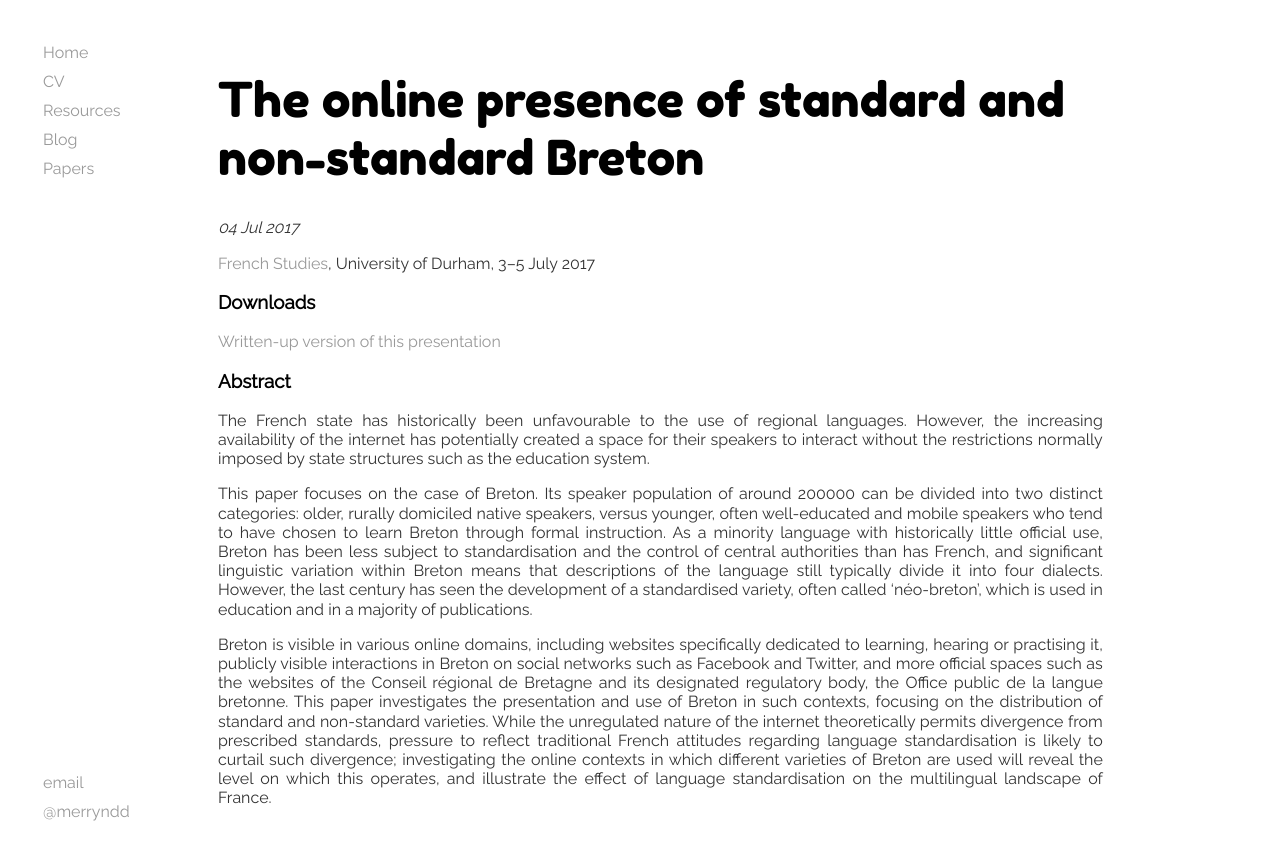
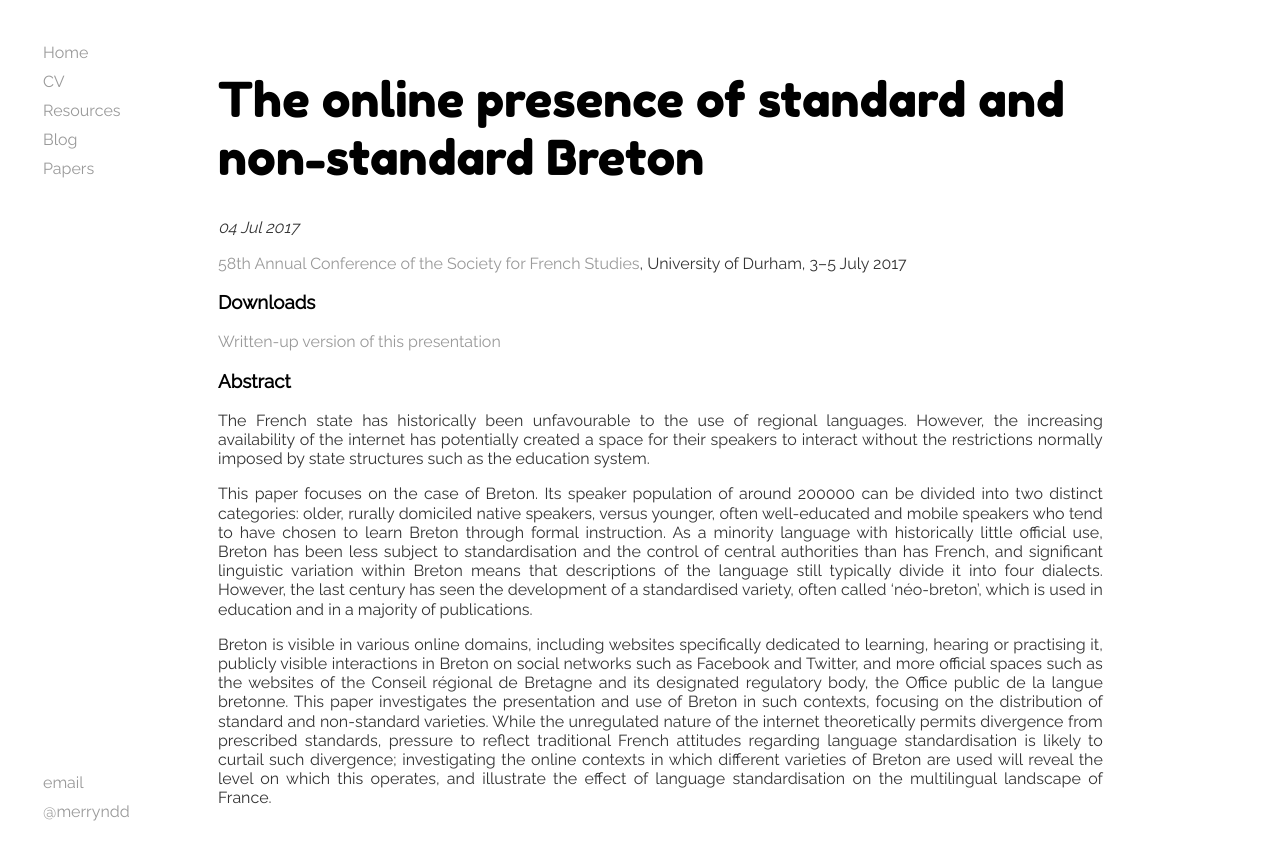
Before and after one commit to merryndd/merryndd.github.io, a Jekyll site: the page built from _posts/2017-07-04-breton-online.html, in a window 1280 px wide. Shown: the top 860 px of the page. Built offline with Jekyll 4.4.1, drawn with Linux system fonts in a browser that asks for light colours.

Commit message:
Update 2017-07-04-breton-online.html

```diff
--- a/_posts/2017-07-04-breton-online.html
+++ b/_posts/2017-07-04-breton-online.html
@@ -4,7 +4,7 @@ title: "The online presence of standard and non-standard Breton"
 date: 2017-07-04
 categories: [papers]
 ---
-<p><a href="https://www.sfs.ac.uk/conferences/2017-annual-conference">French Studies</a>, University of Durham, 3–5 July 2017</p>
+<p><a href="https://www.sfs.ac.uk/conferences/2017-annual-conference">58th Annual Conference of the Society for French Studies</a>, University of Durham, 3–5 July 2017</p>
 
 <h3>Downloads</h3>
 <p><a href="https://www.academia.edu/34555870/">Written-up version of this presentation</a></p>
```
